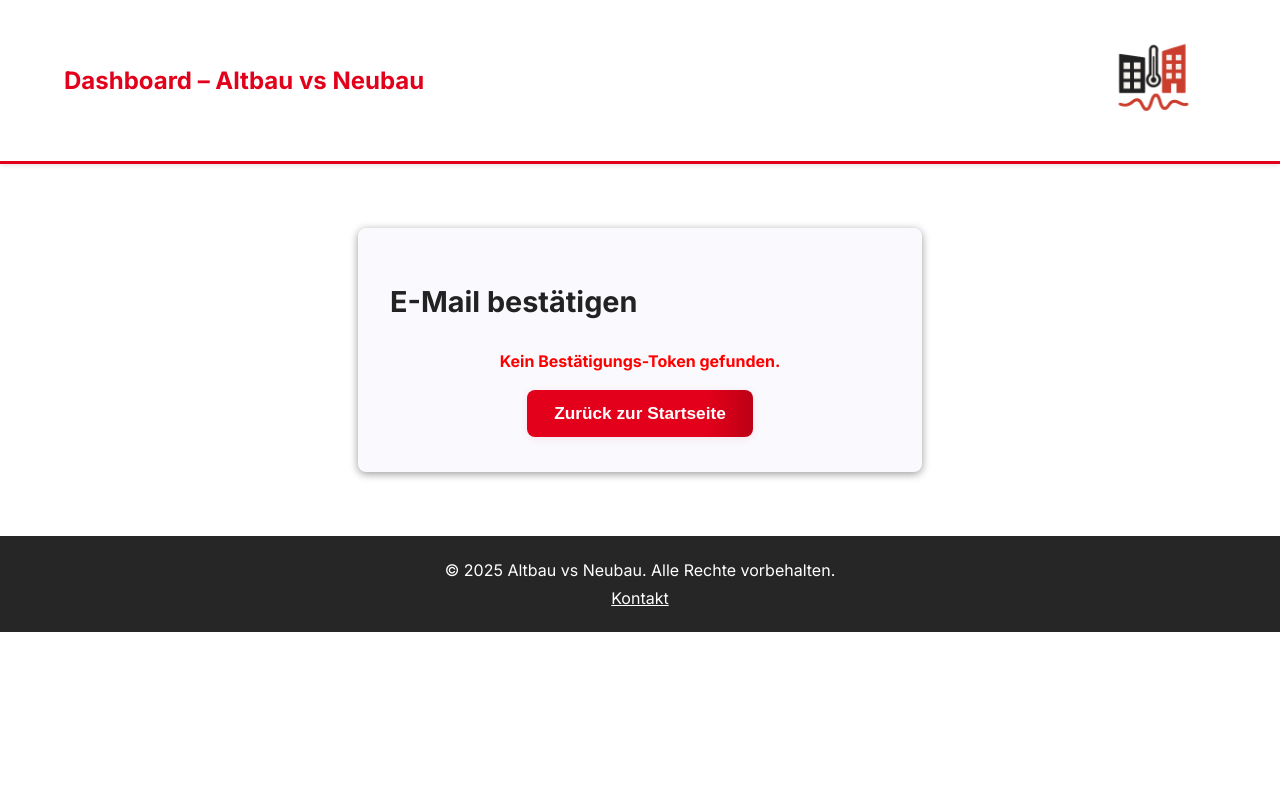
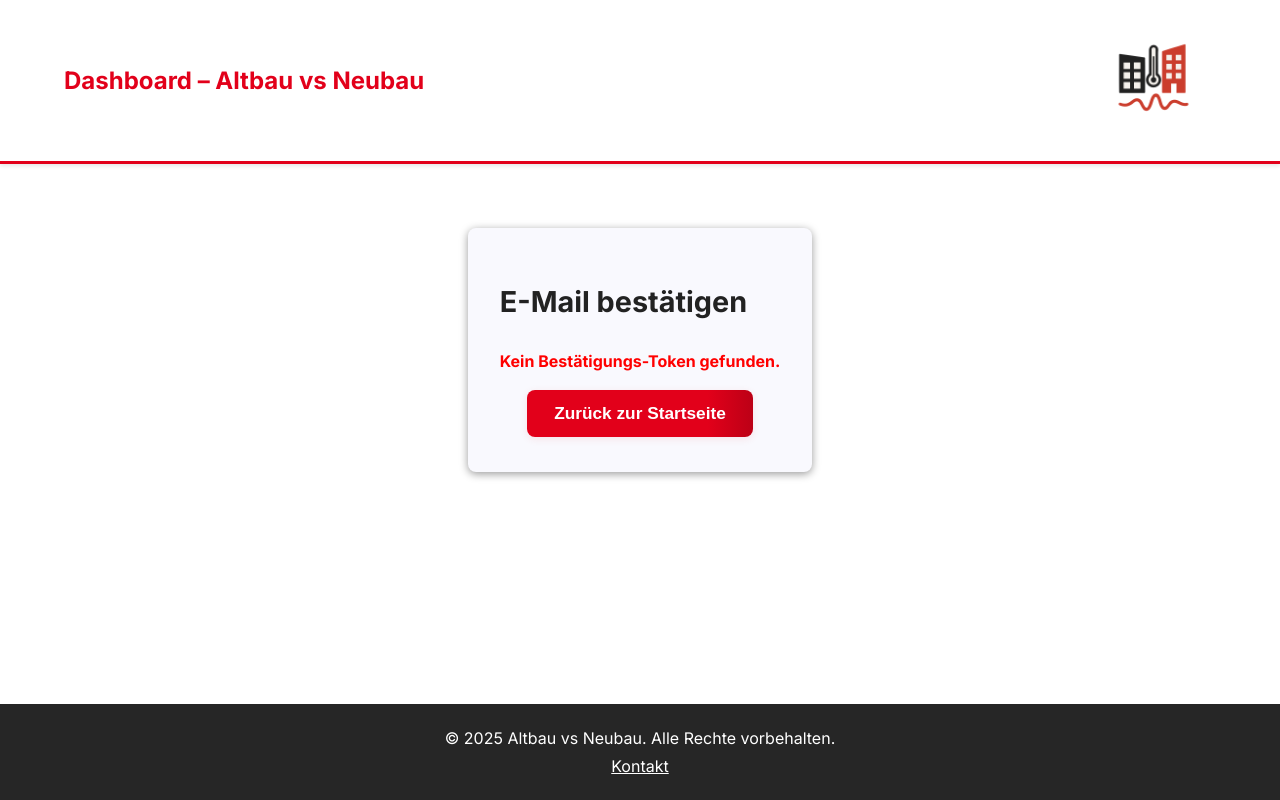
Before and after one commit to SWProjectTin23/altbauVsNeubau, a React (Create React App) app in the folder frontend/: page /confirm-email in a window 1280 px wide. Built offline with nearby package versions, Linux system fonts and the light colour scheme; no server answers.

Commit message:
Add layout wrapper styles for improved page structure

```diff
--- a/frontend/src/App.css
+++ b/frontend/src/App.css
@@ -1,5 +1,17 @@
 body, .font-sans {
   font-family: 'Inter', 'Open Sans', Arial, sans-serif;
+}
+
+.layout-wrapper {
+  min-height: 100vh;
+  display: flex;
+  flex-direction: column;
+}
+
+.main-content {
+  flex: 1;
+  display: flex;
+  flex-direction: column;
 }
 
 .main-bg {
--- a/frontend/src/App.js
+++ b/frontend/src/App.js
@@ -9,7 +9,7 @@ import ConfirmEmail from "./pages/ConfirmEmail";
 function App() {
   return (
     <BrowserRouter>
-      <div className="font-sans">
+      <div className="font-sans layout-wrapper">
         <header className="custom-header">
           <div className="header-container">
             <h1 className="header-title">Dashboard – Altbau vs Neubau</h1>
@@ -20,7 +20,7 @@ function App() {
         </header>
 
         <AppErrorBoundary>
-          <main>
+          <main className="main-content">
             <Routes>
               <Route path="/" element={<Dashboard />} />
               <Route path="/warnings" element={<Warnings />} />
```
